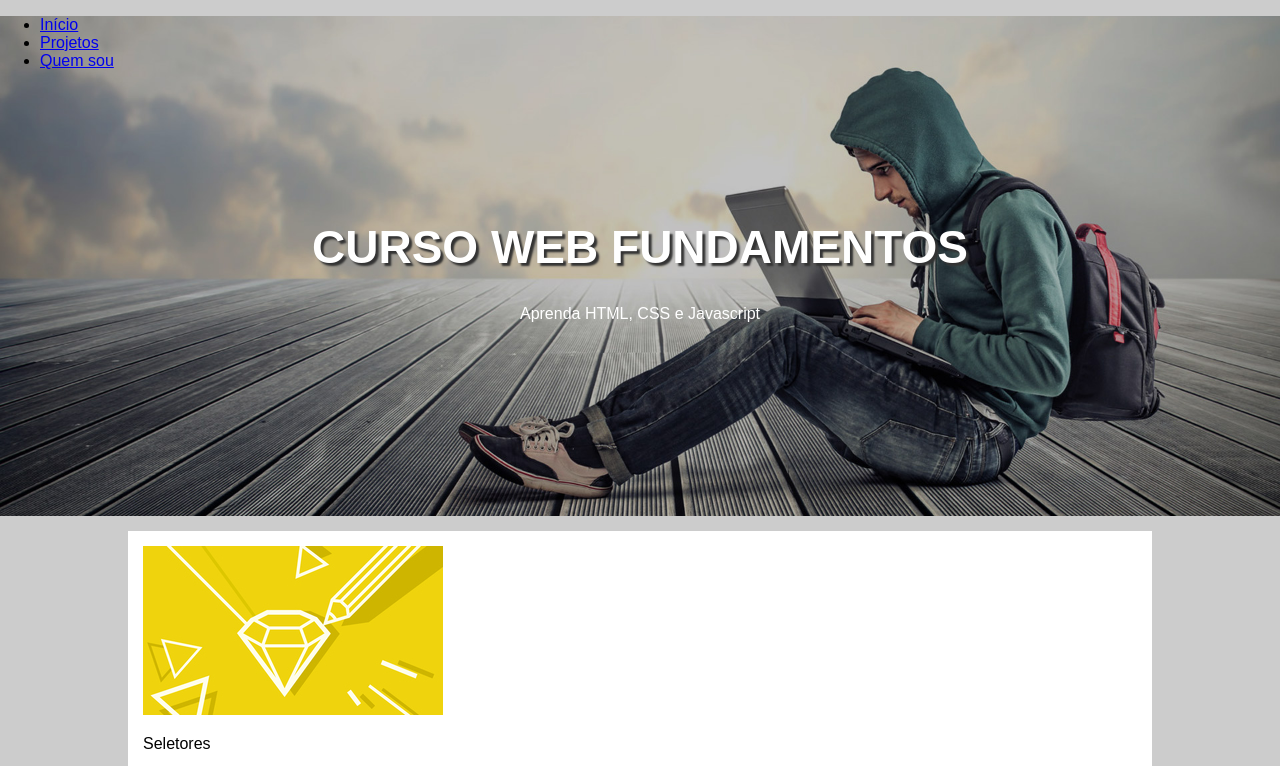
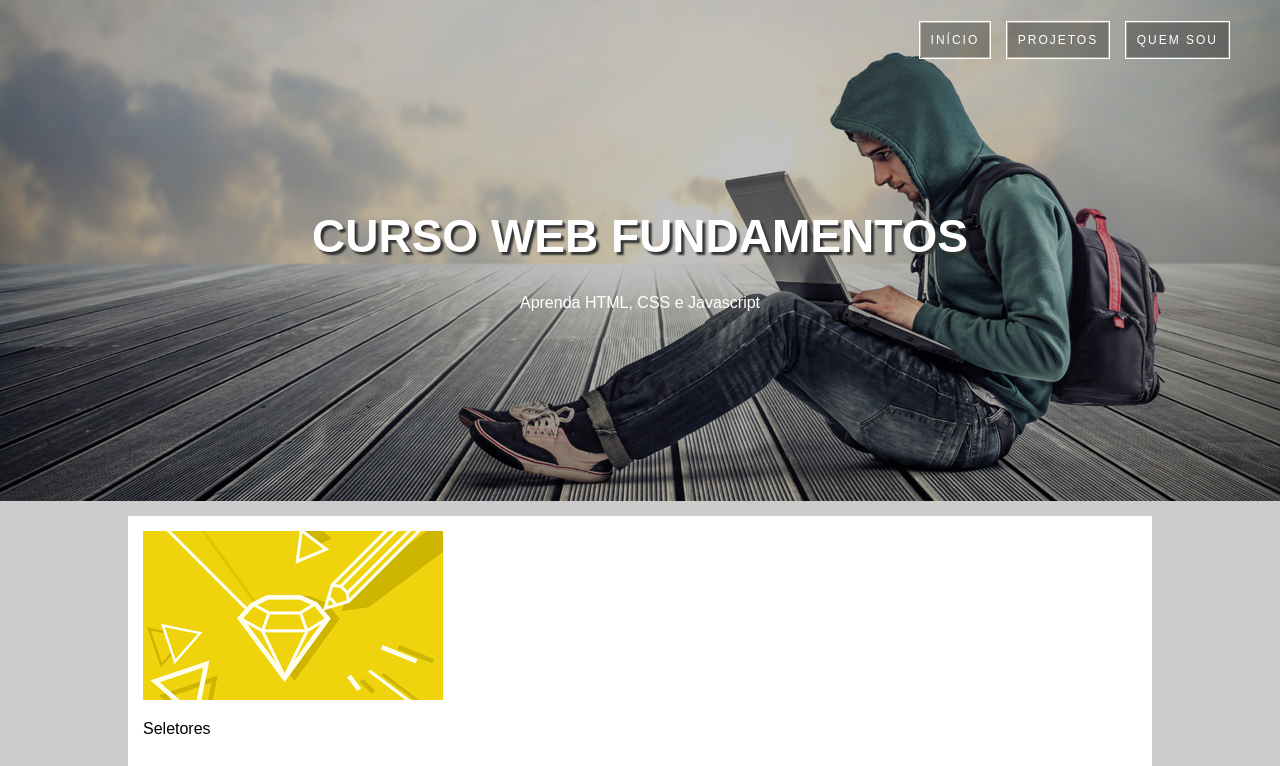
Before and after one commit to PessoaRafael/project-college, a plain HTML site: page index.html in a window 1280 px wide. Shown: the top 766 px of the page. Drawn offline with Linux system fonts and the light colour scheme.

Commit message:
alteraçao de arquivos

```diff
--- a/estilos.css
+++ b/estilos.css
@@ -9,6 +9,7 @@ body{
     height: 500px;
     background-position: right center;
     background-size: cover;
+    border-top: 1px solid transparent;
 }
 
 .hero-content{
@@ -22,7 +23,31 @@ body{
     font-size: 46px;
     text-shadow: 3px 3px 2px #333;
 }
+.hero nav ul{
+    text-align: right;
+    margin: 20px 50px 0 0;
+}
+.hero nav li {
+    display: inline-block;
+    list-style: none;
+    padding: 1px;
+    border: 1px solid white;
+    margin-left: 10px;
+}
+.hero nav a {
+    background-color: rgba(0, 0, 0, 0.3); /* cor transparente */
+    display: block;
+    padding: 10px;
+    color: white;
+    text-decoration: none;
+    text-transform: uppercase;
+    font-size: 12px;
+    letter-spacing: 2px;
 
+}
+.hero nav a:hover{
+    background-color: rgba(0, 0, 0, 0.6);
+}
 main{
     width: 80%;
     margin: auto;
@@ -52,6 +77,3 @@ main{
 	background: #6b6c68;
     line-height: 80px;
 }
-.card-1{
-    text-align: center;
-    line-height: 20px;
```
